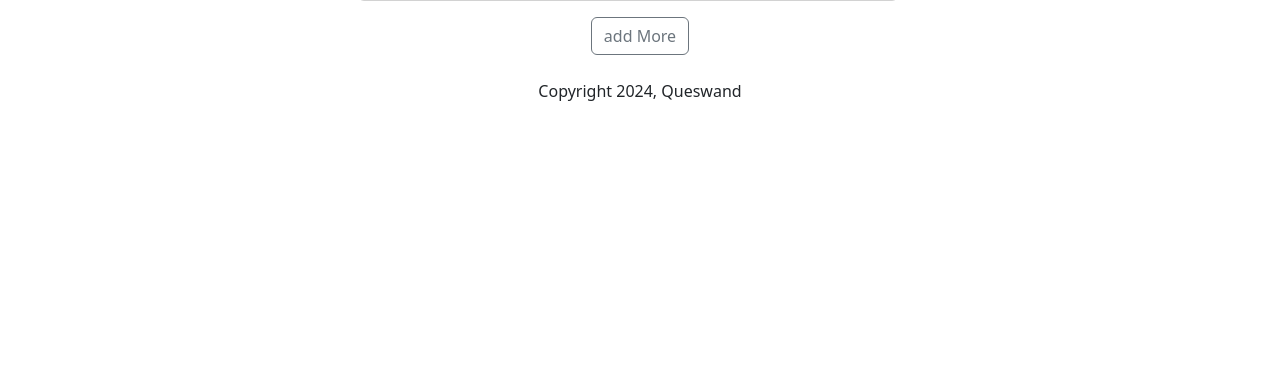
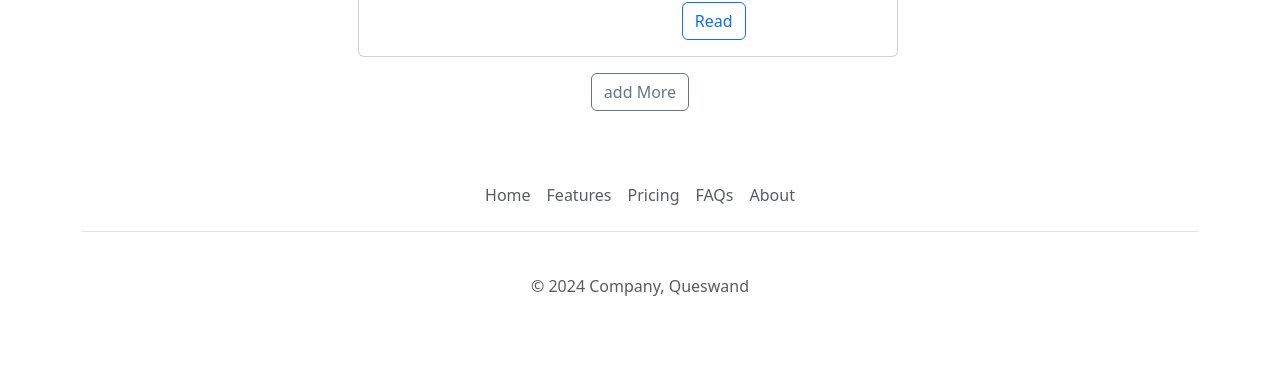
Before and after one commit to Darunesh1/Python-flask, a Flask app: page / in a window 1280 px wide. Shown: the part 1665-2045 px from the top of the page. Before the commit the page ends 1766 px from the top, so only its background shows below. Run offline with Flask 3, Linux system fonts and the light colour scheme.

Commit message:
added footer and navbar

```diff
--- a/templates/bookitems.html
+++ b/templates/bookitems.html
@@ -12,6 +12,7 @@
           class="card-text opacity-75 text-secondary"
           style="margin-bottom: 10px"
         >
+
           <b>~</b> {{book['Author']}}
         </div>
         <p class="card-text">
--- /dev/null
+++ b/templates/footer.html
@@ -0,0 +1,19 @@
+<div class="container">
+    <footer class="py-3 my-4">
+      <ul class="nav justify-content-center border-bottom pb-3 mb-3">
+        <li class="nav-item"><a href="#" class="nav-link px-2 text-body-secondary">Home</a></li>
+        <li class="nav-item"><a href="#" class="nav-link px-2 text-body-secondary">Features</a></li>
+        <li class="nav-item"><a href="#" class="nav-link px-2 text-body-secondary">Pricing</a></li>
+        <li class="nav-item"><a href="#" class="nav-link px-2 text-body-secondary">FAQs</a></li>
+        <li class="nav-item"><a href="#" class="nav-link px-2 text-body-secondary">About</a></li>
+      </ul>
+      <svg class="bi" width="30" height="24"><use xlink:href="#bootstrap"/></svg>
+
+      <p class="text-center text-body-secondary">&copy; 2024 Company, Queswand</p>
+      <ul class="nav col-md-4 justify-content-end list-unstyled d-flex">
+        <li class="ms-3"><a class="text-body-secondary" href="#"><svg class="bi" width="24" height="24"><use xlink:href="#twitter"/></svg></a></li>
+        <li class="ms-3"><a class="text-body-secondary" href="#"><svg class="bi" width="24" height="24"><use xlink:href="#instagram"/></svg></a></li>
+        <li class="ms-3"><a class="text-body-secondary" href="#"><svg class="bi" width="24" height="24"><use xlink:href="#facebook"/></svg></a></li>
+      </ul>
+    </footer>
+  </div>
--- a/templates/home.html
+++ b/templates/home.html
@@ -11,9 +11,11 @@
       crossorigin="anonymous"
     />
   </head>
+  {%include 'navbar.html' %}
   <body>
     <div class="container text-center">
-      <h1 class="mt-4 mb-5">Library Managment System</h1>
+      <h1 class="mt-4 mb-5">Queswand</h1>
+
       <img
         class="img-fluid rounded"
         src="https://images.unsplash.com/photo-1524995997946-a1c2e315a42f?q=80&w=2070&auto=format&fit=crop&ixlib=rb-4.0.3&ixid=M3wxMjA3fDB8MHxwaG90by1wYWdlfHx8fGVufDB8fHx8fA%3D%3D"
@@ -29,8 +31,9 @@
       </div>
       <div>
         <button class="btn btn-outline-secondary mb-4">add More</button>
-        <p>Copyright 2024, Queswand</p>
+
       </div>
     </div>
+    {% include 'footer.html' %}
   </body>
 </html>
--- /dev/null
+++ b/templates/navbar.html
@@ -0,0 +1,36 @@
+<nav class="navbar navbar-expand-lg bg-body-tertiary sticky-md-top">
+    <div class="container-fluid">
+      <a class="navbar-brand" href="#">Navbar</a>
+      <button class="navbar-toggler" type="button" data-bs-toggle="collapse" data-bs-target="#navbarSupportedContent" aria-controls="navbarSupportedContent" aria-expanded="false" aria-label="Toggle navigation">
+        <span class="navbar-toggler-icon"></span>
+      </button>
+      <div class="collapse navbar-collapse" id="navbarSupportedContent">
+        <ul class="navbar-nav me-auto mb-2 mb-lg-0">
+          <li class="nav-item">
+            <a class="nav-link active" aria-current="page" href="#">Home</a>
+          </li>
+          <li class="nav-item">
+            <a class="nav-link" href="#">Link</a>
+          </li>
+          <li class="nav-item dropdown">
+            <a class="nav-link dropdown-toggle" href="#" role="button" data-bs-toggle="dropdown" aria-expanded="false">
+              Dropdown
+            </a>
+            <ul class="dropdown-menu">
+              <li><a class="dropdown-item" href="#">Action</a></li>
+              <li><a class="dropdown-item" href="#">Another action</a></li>
+              <li><hr class="dropdown-divider"></li>
+              <li><a class="dropdown-item" href="#">Something else here</a></li>
+            </ul>
+          </li>
+          <li class="nav-item">
+            <a class="nav-link disabled" aria-disabled="true">Disabled</a>
+          </li>
+        </ul>
+        <form class="d-flex" role="search">
+          <input class="form-control me-2" type="search" placeholder="Search" aria-label="Search">
+          <button class="btn btn-outline-success" type="submit">Search</button>
+        </form>
+      </div>
+    </div>
+  </nav>
```
